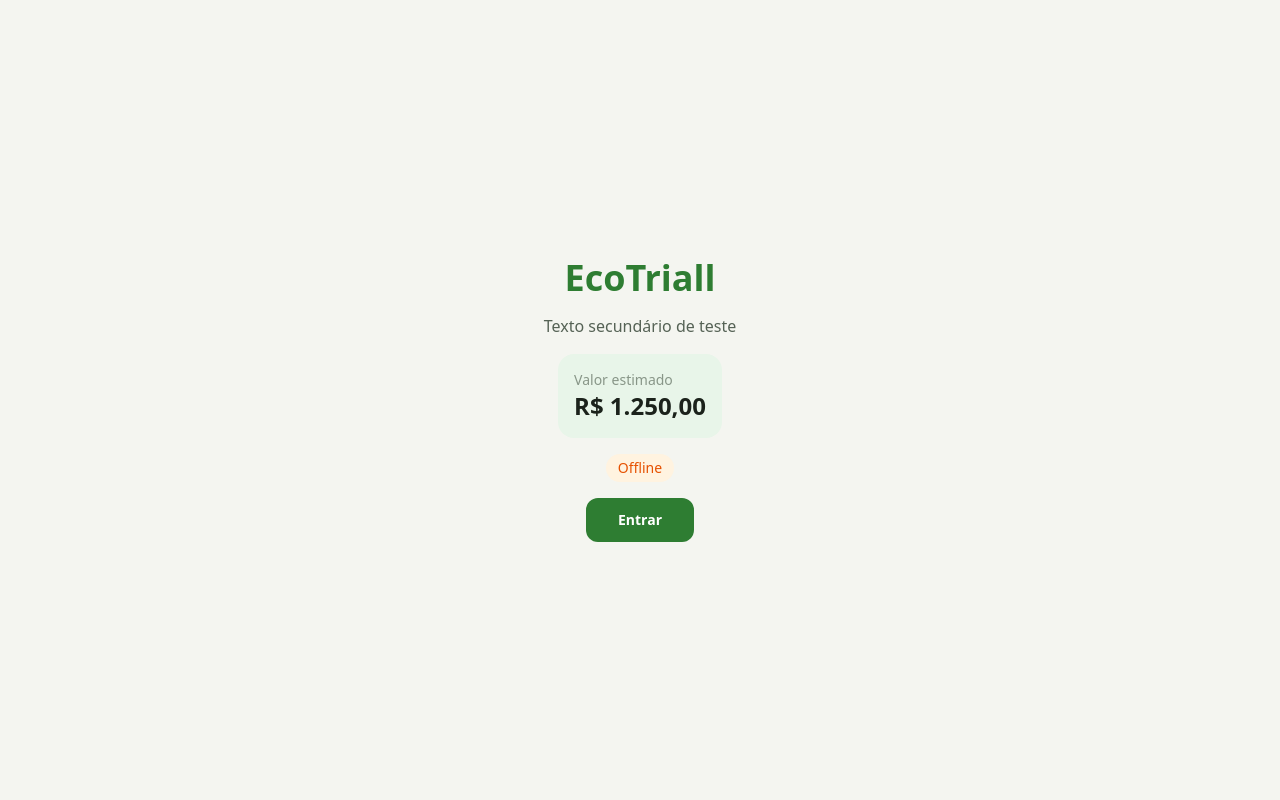
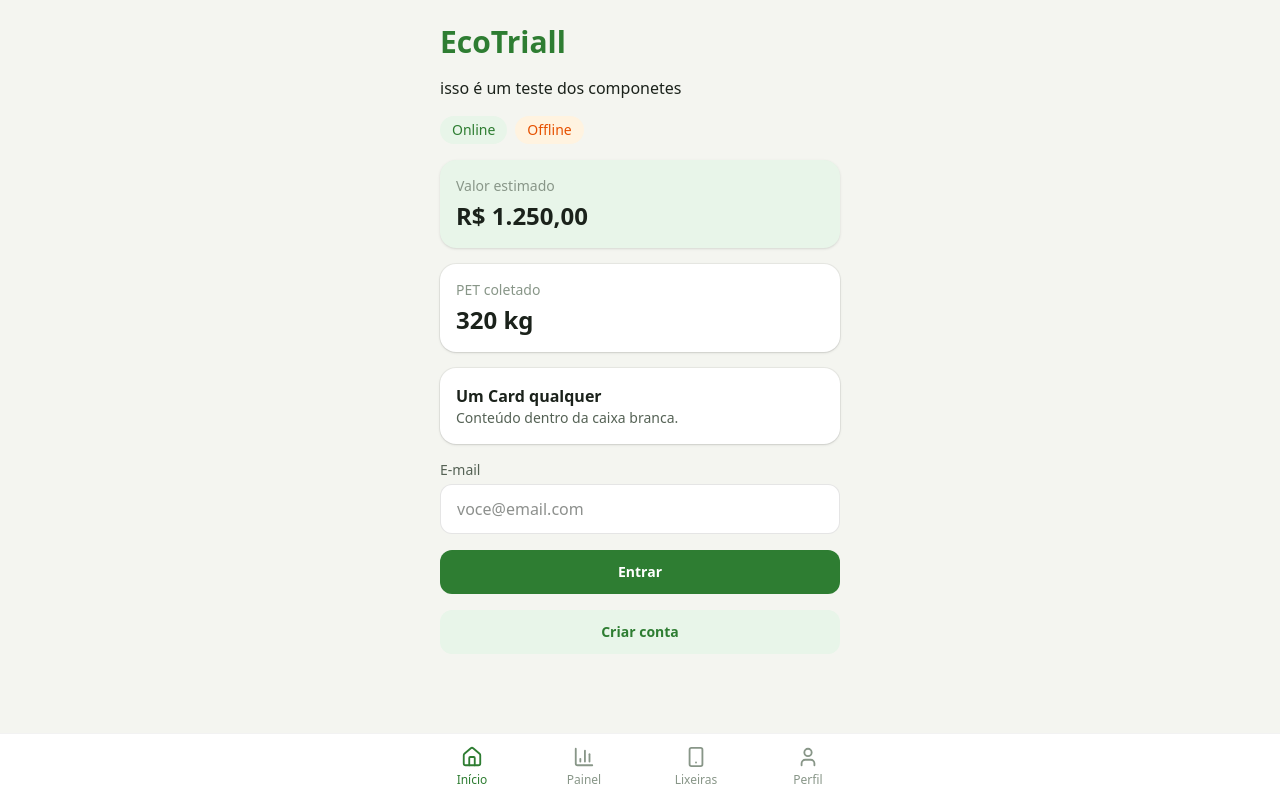
Before and after one commit to murilobrito/Projeto-Aplica-II, a React (Vite) app: page / in a window 1280 px wide. Built offline with nearby package versions, Linux system fonts and the light colour scheme; a web font is replaced by a local one.

Commit message:
componentes base (Card, StatCard, Button, Input, BottomNav)

```diff
--- a/package.json
+++ b/package.json
@@ -11,8 +11,10 @@
   },
   "dependencies": {
     "@tailwindcss/vite": "^4.3.3",
+    "lucide-react": "^1.61.0",
     "react": "^19.3.1",
     "react-dom": "^19.3.1",
+    "react-router": "^8.5.0",
     "tailwindcss": "^4.3.3"
   },
   "devDependencies": {
--- a/src/App.tsx
+++ b/src/App.tsx
@@ -1,22 +1,48 @@
+import { BrowserRouter } from 'react-router'
+import { House, ChartColumn, Smartphone, User } from 'lucide-react'
+import { Badge } from './components/Badge'
+import { BottomNav } from './components/BottomNav'
+import { Button } from './components/Button'
+import { Card } from './components/Card'
+import { Input } from './components/Input'
+import { StatCard } from './components/StatCard'
+
+const navItems = [
+  { to: '/', label: 'Início', icon: House },
+  { to: '/dashboard', label: 'Painel', icon: ChartColumn },
+  { to: '/dispositivos', label: 'Lixeiras', icon: Smartphone },
+  { to: '/perfil', label: 'Perfil', icon: User },
+]
+
 function App() {
   return (
-    <div className="min-h-screen flex flex-col items-center justify-center gap-4 p-6">
-      <h1 className="text-4xl font-extrabold text-brand">EcoTriall</h1>
-      <p className="text-ink-muted">Texto secundário de teste</p>
+    <BrowserRouter>
+      <main className="mx-auto flex max-w-md flex-col gap-4 p-6 pb-24">
+        <h1 className="text-3xl font-extrabold text-brand">EcoTriall</h1>
+        <h3> isso é um teste dos componetes</h3>
 
-      <div className="rounded-2xl bg-brand-light p-4 text-ink">
-        <p className="text-sm text-ink-subtle">Valor estimado</p>
-        <p className="text-2xl font-bold">R$ 1.250,00</p>
-      </div>
+        <div className="flex gap-2">
+          <Badge variant="online">Online</Badge>
+          <Badge variant="offline">Offline</Badge>
+        </div>
 
-      <span className="rounded-full bg-offline-bg px-3 py-1 text-sm font-medium text-offline">
-        Offline
-      </span>
+        <StatCard label="Valor estimado" value="R$ 1.250,00" tone="brand" />
+        <StatCard label="PET coletado" value="320 kg" />
 
-      <button className="rounded-xl bg-brand px-8 py-3 text-sm font-bold text-white">
-        Entrar
-      </button>
-    </div>
+        <Card>
+          <p className="font-bold text-ink">Um Card qualquer</p>
+          <p className="text-sm text-ink-muted">Conteúdo dentro da caixa branca.</p>
+        </Card>
+
+        <Input label="E-mail" name="email" type="email" placeholder="voce@email.com" />
+        <Button fullWidth>Entrar</Button>
+        <Button variant="secondary" fullWidth>
+          Criar conta
+        </Button>
+      </main>
+
+      <BottomNav items={navItems} />
+    </BrowserRouter>
   )
 }
 
--- /dev/null
+++ b/src/components/Badge.tsx
@@ -0,0 +1,21 @@
+import type { ReactNode } from 'react'
+
+type BadgeProps = {
+  variant: 'online' | 'offline'
+  children: ReactNode
+}
+
+const styles = {
+  online: 'bg-brand-light text-brand',
+  offline: 'bg-offline-bg text-offline',
+}
+
+export function Badge({ variant, children }: BadgeProps) {
+  return (
+    <span
+      className={`inline-flex items-center rounded-full px-3 py-1 text-sm font-medium ${styles[variant]}`}
+    >
+      {children}
+    </span>
+  )
+}
--- /dev/null
+++ b/src/components/BottomNav.tsx
@@ -0,0 +1,33 @@
+import { NavLink } from 'react-router'
+import type { LucideIcon } from 'lucide-react'
+
+export type NavItem = {
+  to: string
+  label: string
+  icon: LucideIcon
+}
+
+export function BottomNav({ items }: { items: NavItem[] }) {
+  return (
+    <nav className="fixed inset-x-0 bottom-0 border-t border-black/5 bg-white">
+      <ul className="mx-auto flex max-w-md justify-around">
+        {items.map(({ to, label, icon: Icon }) => (
+          <li key={to} className="flex-1">
+            <NavLink
+              to={to}
+              end={to === '/'}
+              className={({ isActive }) =>
+                `flex flex-col items-center gap-1 py-3 text-xs font-medium ${
+                  isActive ? 'text-brand' : 'text-ink-subtle'
+                }`
+              }
+            >
+              <Icon size={22} />
+              {label}
+            </NavLink>
+          </li>
+        ))}
+      </ul>
+    </nav>
+  )
+}
--- /dev/null
+++ b/src/components/Button.tsx
@@ -0,0 +1,25 @@
+import type { ComponentProps } from 'react'
+
+type ButtonProps = ComponentProps<'button'> & {
+  variant?: 'primary' | 'secondary'
+  fullWidth?: boolean
+}
+
+const variants = {
+  primary: 'bg-brand text-white hover:opacity-90',
+  secondary: 'bg-brand-light text-brand hover:opacity-90',
+}
+
+export function Button({
+  variant = 'primary',
+  fullWidth = false,
+  className = '',
+  ...props
+}: ButtonProps) {
+  return (
+    <button
+      className={`rounded-xl px-6 py-3 text-sm font-bold transition disabled:opacity-50 ${variants[variant]} ${fullWidth ? 'w-full' : ''} ${className}`}
+      {...props}
+    />
+  )
+}
--- /dev/null
+++ b/src/components/Card.tsx
@@ -0,0 +1,10 @@
+import type { ComponentProps } from 'react'
+
+export function Card({ className = '', ...props }: ComponentProps<'div'>) {
+  return (
+    <div
+      className={`rounded-2xl bg-white p-4 shadow-sm ring-1 ring-black/5 ${className}`}
+      {...props}
+    />
+  )
+}
--- /dev/null
+++ b/src/components/Input.tsx
@@ -0,0 +1,24 @@
+import type { ComponentProps } from 'react'
+
+type InputProps = ComponentProps<'input'> & {
+  label: string
+  error?: string
+}
+
+export function Input({ label, error, id, className = '', ...props }: InputProps) {
+  const inputId = id ?? props.name
+
+  return (
+    <div className="flex flex-col gap-1">
+      <label htmlFor={inputId} className="text-sm font-medium text-ink-muted">
+        {label}
+      </label>
+      <input
+        id={inputId}
+        className={`rounded-xl border border-black/10 bg-white px-4 py-3 text-ink outline-none focus:ring-2 focus:ring-brand ${className}`}
+        {...props}
+      />
+      {error && <p className="text-sm text-offline">{error}</p>}
+    </div>
+  )
+}
--- /dev/null
+++ b/src/components/StatCard.tsx
@@ -0,0 +1,17 @@
+type StatCardProps = {
+  label: string
+  value: string
+  tone?: 'default' | 'brand'
+}
+
+export function StatCard({ label, value, tone = 'default' }: StatCardProps) {
+  const toneClasses =
+    tone === 'brand' ? 'bg-brand-light' : 'bg-white ring-1 ring-black/5'
+
+  return (
+    <div className={`rounded-2xl p-4 shadow-sm ${toneClasses}`}>
+      <p className="text-sm text-ink-subtle">{label}</p>
+      <p className="mt-1 text-2xl font-bold text-ink">{value}</p>
+    </div>
+  )
+}
```
Also changed, not shown: 1 other file (tests, documents, lock files or other folders).
